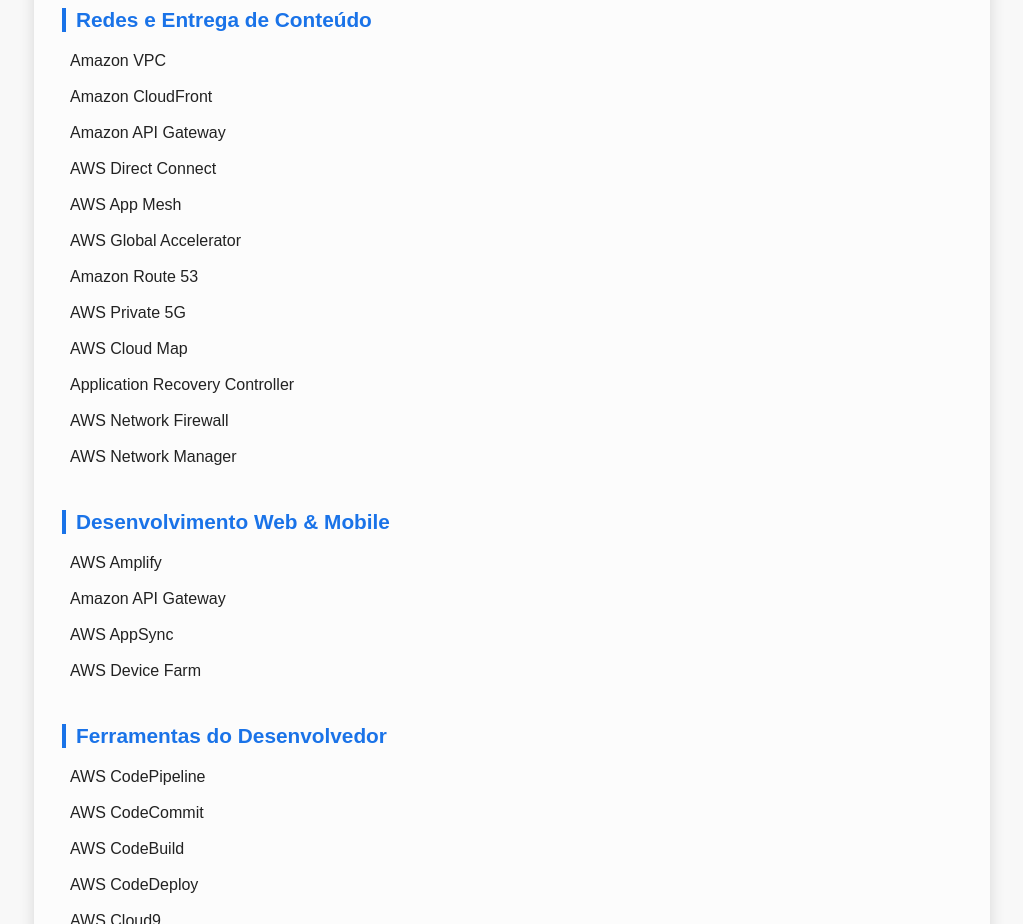
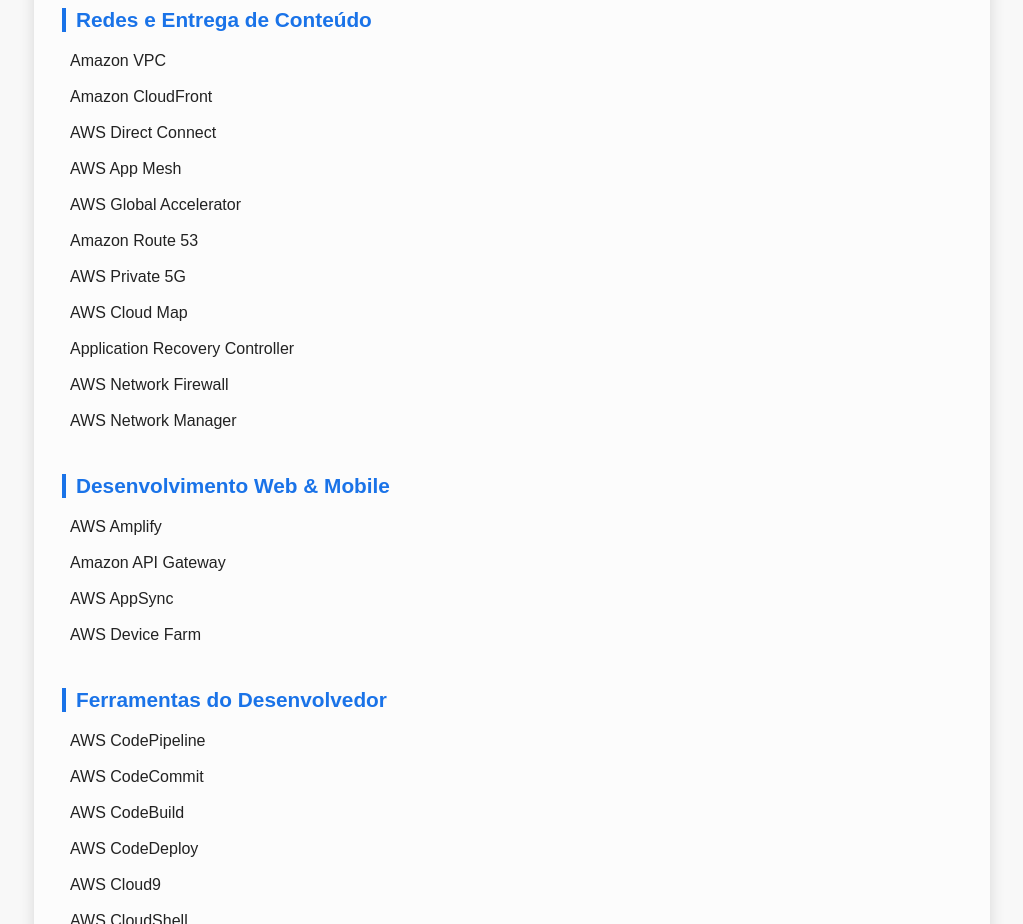
Before and after one commit to rogtavares/AWS_getavares.github.io, a plain HTML site: page index.html in a window 1280 px wide. Shown: the part 3380-4304 px from the top of the page, without its empty margins (128-1151 px from the left). Drawn offline with Linux system fonts and the light colour scheme.

Commit message:
commint 128 Amazon API Gateway

```diff
--- a/index.html
+++ b/index.html
@@ -368,7 +368,6 @@
     servicos: [
       {nome: 'Amazon VPC', url: 'https://aws.amazon.com/vpc/'},
       {nome: 'Amazon CloudFront', url: 'https://aws.amazon.com/cloudfront/'},
-      {nome: 'Amazon API Gateway', url: 'https://aws.amazon.com/api-gateway/'},
       {nome: 'AWS Direct Connect', url: 'https://aws.amazon.com/directconnect/'},
       {nome: 'AWS App Mesh', url: 'https://aws.amazon.com/app-mesh/'},
       {nome: 'AWS Global Accelerator', url: 'https://aws.amazon.com/global-accelerator/'},
```
